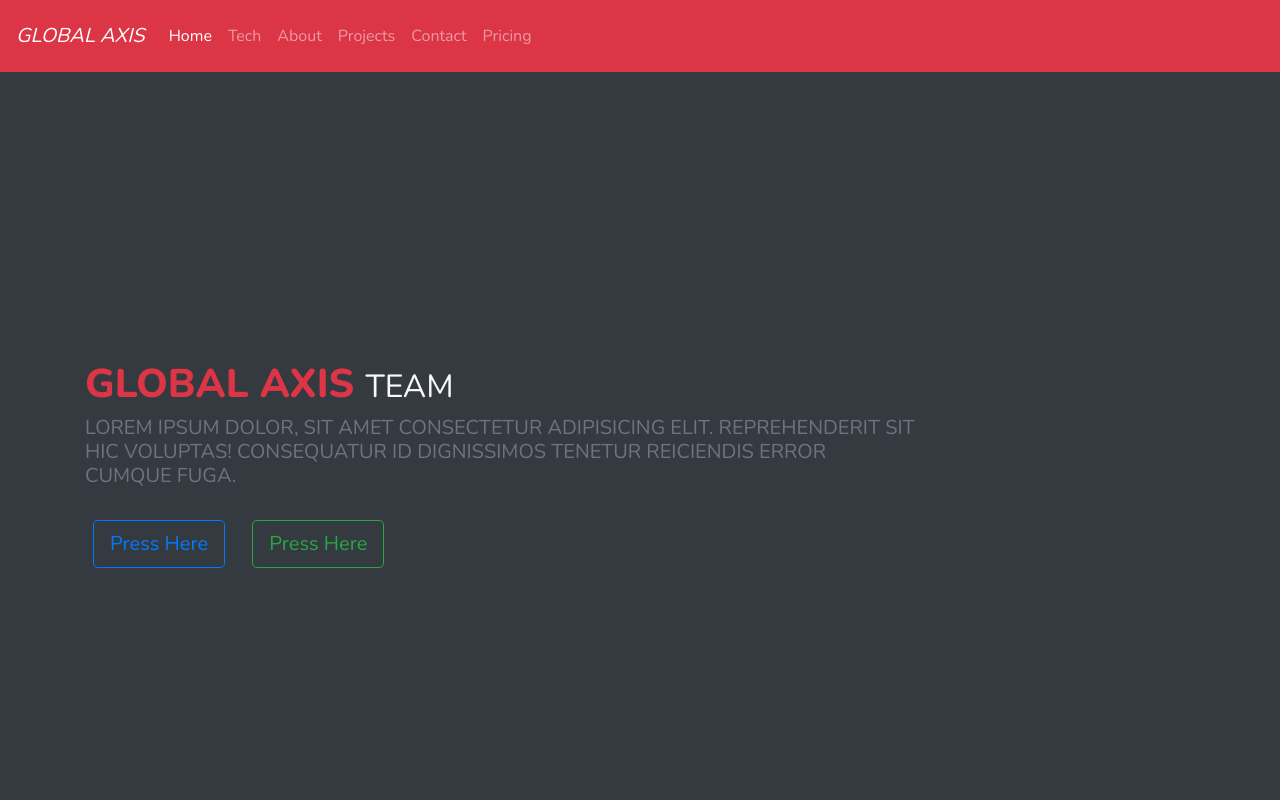
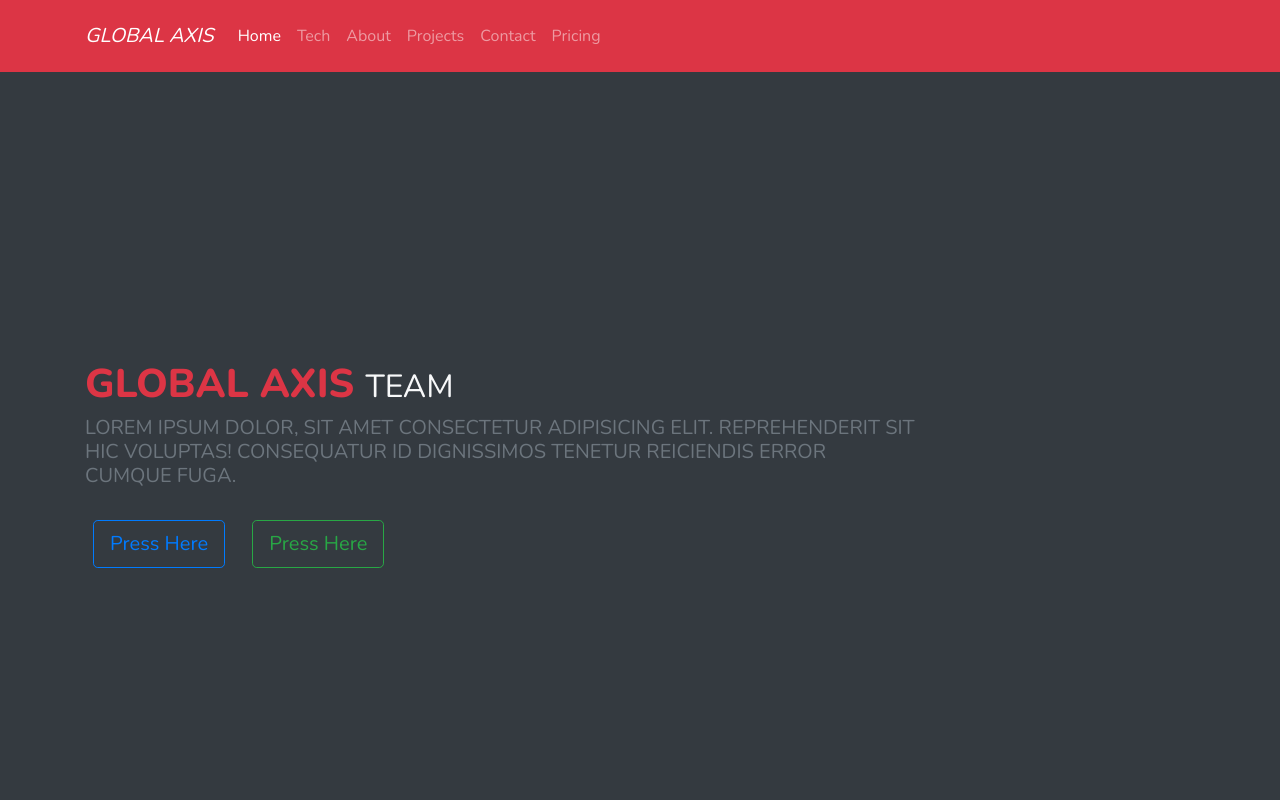
Before and after one commit to paraJdox/Global-Axis, a plain HTML site: page index.html in a window 1280 px wide. Shown: the top 800 px of the page. Drawn offline with nearby package versions, Linux system fonts and the light colour scheme; a web font is replaced by a local one.

Commit message:
wrapped the navbar in a container

```diff
--- a/index.html
+++ b/index.html
@@ -29,6 +29,7 @@
 <body>
   <!-- Navbar -->
   <nav class="navbar py-3 navbar-dark navbar-expand-sm bg-danger">
+    <div class="container">
       <!-- Logo -->
       <a href="#" class="navbar-brand text-uppercase font-italic">Global Axis
       </a>
@@ -49,15 +50,6 @@
           <li class="nav-item">
             <a href="#projects" class="nav-link">Projects</a>
           </li>
-        <!-- <li class="nav-item">
-          <a href="#team" class="nav-link">Team</a>
-        </li>
-        <li class="nav-item">
-          <a href="#carousel" class="nav-link">Location</a>
-        </li>
-        <li class="nav-item">
-          <a href="#blog" class="nav-link">Blogs</a>
-        </li> -->
           <li class="nav-item">
             <a href="#contact" class="nav-link">Contact</a>
           </li>
@@ -65,6 +57,7 @@
             <a href="#pricing" class="nav-link">Pricing</a>
           </li>
         </ul>
+      </div>
     </div>
   </nav>
   <!-- End of Navbar -->
```
Lines whose indentation alone changed are shown as unchanged.
